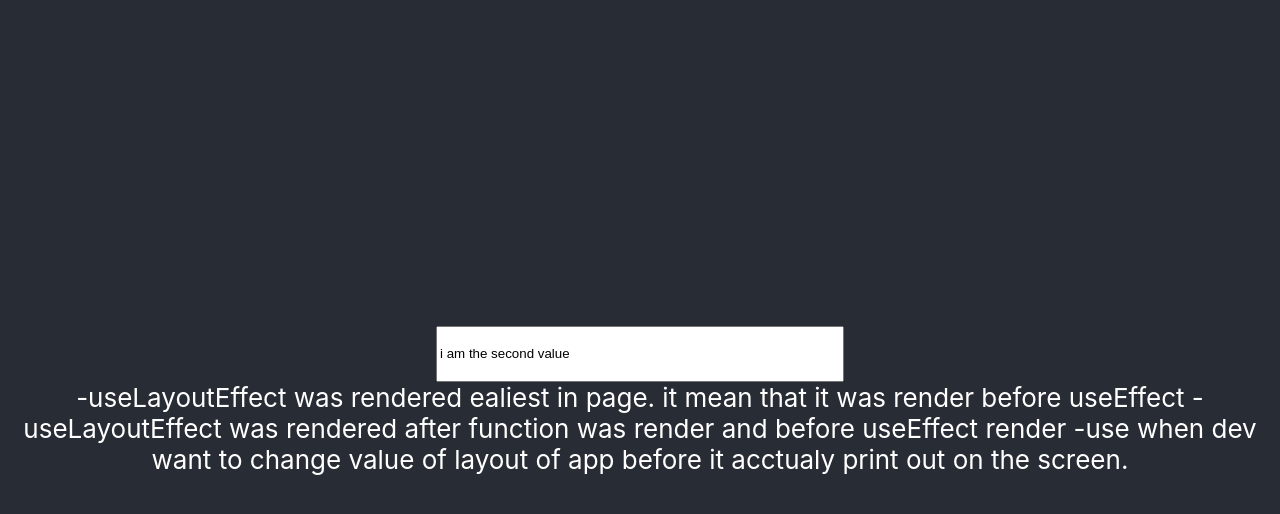
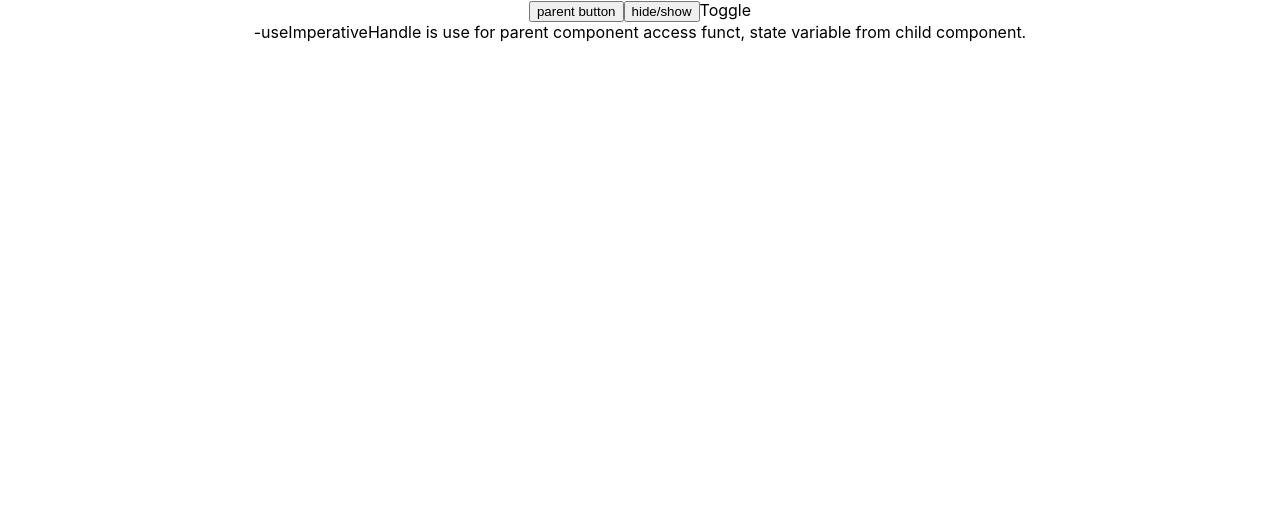
Before and after one commit to Ktzzz123/react_hook_explain, a React (Create React App) app: page / in a window 1280 px wide. Shown: the top 514 px of the page. Built offline with nearby package versions, Linux system fonts and the light colour scheme.

Commit message:
add useImperativeHandle

```diff
--- a/package.json
+++ b/package.json
@@ -13,6 +13,7 @@
     "nodemon": "^2.0.19",
     "react": "^18.2.0",
     "react-dom": "^18.2.0",
+    "react-router-dom": "^6.3.0",
     "react-scripts": "5.0.1",
     "web-vitals": "^2.1.4"
   },
--- a/src/App.js
+++ b/src/App.js
@@ -4,19 +4,21 @@ import EuseReducer from './components/EuseReducer';
 import EuseState from './components/EuseState';
 import EuseRef from './components/EuseRef';
 import EuseLayoutEffect from './components/EuseLayoutEffect'
+import Home from './components/Home';
+import EuseImperativeHangdle from './components/EuseImperativeHandle'
+
+import {Routes,Route} from "react-router-dom";
+import EuseContext from './components/EuseContext';
 
 function App() {
 
   return (
     <div className="App">
-      <header className="App-header">
+      {/* <Home/> */}
 
-        {/* <EuseState/> */}
-        {/* <EuseReducer/> */}
-        {/* <EuseEffect /> */}
-        {/* <EuseRef/> */}
-        <EuseLayoutEffect/>
-      </header>
+
+    <EuseImperativeHangdle/>
+    {/* <EuseContext/> */}
     </div>
   );
 }
--- /dev/null
+++ b/src/components/EuseContext.jsx
@@ -0,0 +1,15 @@
+import React, { useState } from 'react';
+import Login from './nestedComponent/Login'
+import User from './nestedComponent/User'
+function EuseContext() {
+    const [username, setUsername] = useState("");
+    return (
+        <div>
+            <Login setUsername={setUsername}></Login>
+            <User username={username}></User>
+
+        </div>
+    );
+}
+
+export default EuseContext;
--- a/src/components/EuseEffect.jsx
+++ b/src/components/EuseEffect.jsx
@@ -1,5 +1,4 @@
-import React, { useEffect, useState } from 'react'
-import axios from 'axios'
+import React from 'react'
 import FirstCase from './useEffect/FirstCase';
 import SecondCase from './useEffect/SecondCase';
 import ThirtCase from './useEffect/ThirtCase';
@@ -9,9 +8,6 @@ import ThirtCase from './useEffect/ThirtCase';
 function EuseEffect() {
     // const classes = useStyles;
     // console.log('EuseEffect')
-
-
-    let firstData = 'render 1 time'
 
 
     return (
--- /dev/null
+++ b/src/components/EuseImperativeHandle.jsx
@@ -0,0 +1,39 @@
+import React,{useEffect, useRef} from 'react';
+import SmallButton from './nestedComponent/SmallButton';
+const ref = React.createRef();
+function EuseImperativeHandle() {
+    const buttonRef = useRef(null);
+
+
+    useEffect(()=>{
+        console.log(buttonRef);
+    })
+    const OnClick = ()=>{
+        console.log(buttonRef.current)
+        buttonRef.current.alterToggle()
+    }
+
+
+
+
+    return (
+     <>
+        <div>
+
+            <button onClick={()=>{console.log(buttonRef.current)}}>parent button</button>
+            <button onClick={OnClick}>hide/show</button>
+
+            <SmallButton ref={buttonRef}/>
+
+         </div>
+         <div>
+            <text>
+                -useImperativeHandle is use for parent component access funct, state variable from child component.
+            </text>
+         </div>
+
+     </>
+    );
+}
+
+export default EuseImperativeHandle;
--- a/src/components/EuseLayoutEffect.jsx
+++ b/src/components/EuseLayoutEffect.jsx
@@ -1,4 +1,4 @@
-import React, { Component, useRef, useLayoutEffect, useEffect } from 'react';
+import React, {  useRef, useLayoutEffect, useEffect } from 'react';
 
 function EuseLayoutEffect() {
     const inputRef = useRef(null);
--- /dev/null
+++ b/src/components/Home.jsx
@@ -0,0 +1,21 @@
+import React from 'react';
+
+function Home () {
+
+        return (
+            <div>
+                <div>
+
+                <button to ='/useState'>useState</button>
+                <button to = '/useReducer'>useReducer</button>
+                <button to = '/useEffect'>useEffect</button>
+                <button to = '/useLayoutEffect'>useLayoutEffect</button>
+                <button to = '/useRef'>useRef</button>
+                </div>
+
+            </div>
+        )
+
+}
+
+export default Home;
--- /dev/null
+++ b/src/components/nestedComponent/Login.jsx
@@ -0,0 +1,11 @@
+import React from 'react';
+
+function Login({setUsername}) {
+    return (
+        <div>
+            <input onChange={(e)=>{setUsername(e.target.value)}}></input>
+        </div>
+    );
+}
+
+export default Login;
--- /dev/null
+++ b/src/components/nestedComponent/SmallButton.jsx
@@ -0,0 +1,21 @@
+import React, { forwardRef, useImperativeHandle, useState} from 'react';
+
+function SmallButton (props,ref) {
+    const [toggle, setToggle] = useState(true);
+
+
+    useImperativeHandle(ref, ()=>({
+        alterToggle(){
+            setToggle(!toggle)
+        }
+    }));
+
+
+    return (
+        <>
+            {toggle&&<span>Toggle</span>}
+        </>
+    );
+}
+
+export default forwardRef(SmallButton) ;
--- /dev/null
+++ b/src/components/nestedComponent/User.jsx
@@ -0,0 +1,11 @@
+import React from 'react';
+
+function User({username}) {
+    return (
+        <div>
+            <h1>User: {username}</h1>
+        </div>
+    );
+}
+
+export default User;
--- a/src/index.js
+++ b/src/index.js
@@ -3,11 +3,16 @@ import ReactDOM from 'react-dom/client';
 import './index.css';
 import App from './App';
 import reportWebVitals from './reportWebVitals';
+import {BrowserRouter as Router} from "react-router-dom";
 
 const root = ReactDOM.createRoot(document.getElementById('root'));
 root.render(
   <React.StrictMode>
+
+    <Router>
     <App />
+    </Router>
+
   </React.StrictMode>
 );
 
```
Also changed, not shown: 1 other file (tests, documents, lock files or other folders).
